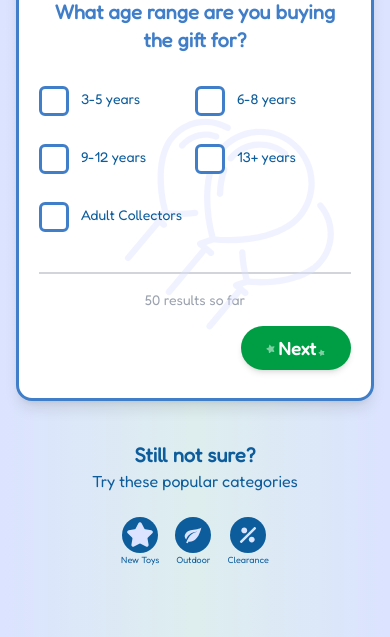
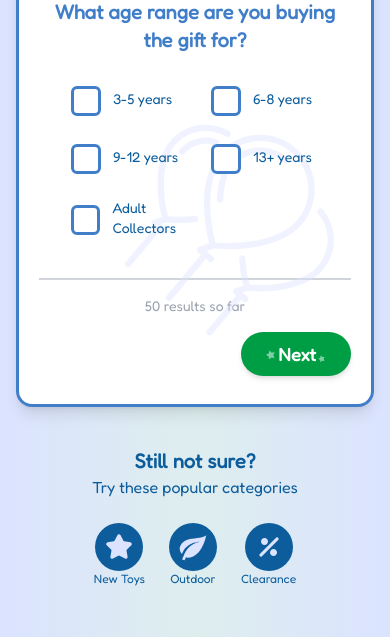
Before and after one commit to steveohozzy/entertainer-interview, a React (Create React App) app: page /present-finder in a window 390 px wide. Shown: the part 482-1119 px from the top of the page. Built offline with nearby package versions, Linux system fonts and the light colour scheme.

Commit message:
better alignmemnt

```diff
--- a/src/components/iconMenu/IconMenu.js
+++ b/src/components/iconMenu/IconMenu.js
@@ -126,6 +126,11 @@ const IconMenu = ({setShowMenu}) => {
             Clearance
           </Link>
           <Link
+            onClick={() => window.scrollTo({
+              top: 10,
+              left: 0,
+              behavior: "smooth",
+            })}
             to="/present-finder"
             className="transition-all text-brandBlue flex flex-col items-center hover:scale-110 group text-[9px] md:text-sm"
           >
--- a/src/routes/pdp/ProductDetails.js
+++ b/src/routes/pdp/ProductDetails.js
@@ -13,7 +13,7 @@ import {
 } from "../../store/wishlist/wishlistReducer";
 
 import { Swiper, SwiperSlide } from "swiper/react";
-import { Pagination, Autoplay } from "swiper/modules";
+import { Zoom, Pagination, Autoplay } from "swiper/modules";
 
 import "swiper/css";
 import "swiper/css/autoplay";
@@ -116,14 +116,15 @@ const ProductDetails = () => {
     <>
       <div className="max-w-7xl mx-auto px-4 sm:px-6 lg:px-8 py-8">
         <div className="rounded-xl flex flex-wrap bg-white items-start shadow-sm">
-          <div className="relative w-full md:w-2/5 p-4 border-[3px] border-brandNeonBlue rounded-xl [&_.swiper-pagination]:relative">
+          <div className="relative w-full md:w-2/5 p-4 border-[3px] border-brandNeonBlue rounded-xl [&_.swiper-pagination]:relative [&_.swiper-slide-zoomed]:cursor-move">
             <Swiper
               ref={swiperRef}
-              modules={[Autoplay, Pagination]}
+              modules={[Autoplay, Pagination, Zoom]}
               spaceBetween={20}
               slidesPerView={1}
               pagination={{ clickable: true }}
               autoplay={false}
+              zoom={true}
               onTransitionEnd={() => {
                 const slides = document.querySelectorAll(".swiper-slide");
 
@@ -158,16 +159,19 @@ const ProductDetails = () => {
               )}
               {product.images.map((image) => (
                 <SwiperSlide>
-                  <img
-                    className="object-cover w-full h-full"
-                    src={image}
-                    alt={product.name}
-                  />
+                  <div className="swiper-zoom-container">
+                    <img
+                      className="object-cover w-full h-full"
+                      src={image}
+                      alt={product.name}
+                    />
+                  </div>
                   {swatchColor === "orange" && (
                     <span className="absolute top-1/2 left-1/2 -rotate-45 text-orange-600 font-bold text-[100px] -translate-y-1/2 -translate-x-1/2">
                       ORANGE
                     </span>
                   )}
+                  <span className="absolute bottom-0 left-1/2 -translate-x-1/2 text-xs text-textBlue">double click to zoom</span>
                 </SwiperSlide>
               ))}
             </Swiper>
@@ -294,7 +298,7 @@ const ProductDetails = () => {
                   <div className="flex items-center">
                     <img src="/klarna-logo.svg" alt="Klarna" />
                     <p className="text-sm leading-[1.2] ml-2">
-                      Make 3 payments of £12.56.
+                      Make 3 payments of <span className="text-brandBlue">£{(product.price / 3).toFixed(2)}</span>
                       <br />
                       <span className="text-xs">
                         <button
@@ -665,7 +669,7 @@ const ProductDetails = () => {
                     </label>
                   </div>
                   {i < 2 && (
-                    <span className="text-xl md:text-3xl text-gray-400 font-bold absolute right-0 md:right-[-4px] top-[20%] md:top-[35%]">
+                    <span className="text-xl md:text-3xl text-gray-400 font-bold absolute right-0 md:right-[-4px] top-[23%] md:top-[35%]">
                       +
                     </span>
                   )}
--- a/src/routes/presentFinder/PresentFinder.js
+++ b/src/routes/presentFinder/PresentFinder.js
@@ -397,7 +397,7 @@ const PresentFinder = () => {
                   <div className="font-bold text-xl md:text-2xl text-textBlue text-center mb-4">
                     What age range are you buying the gift for?
                   </div>
-                  <div className="mt-3 pt-3 grid grid-cols-2 md:grid-cols-3 justify-center max-w-[800px] mx-auto">
+                  <div className="mt-3 pt-3 grid grid-cols-2 md:grid-cols-3 pl-8 md:pl-20 justify-center max-w-[800px] mx-auto">
                     {ageGroups.map((age) => {
                       return (
                         <label
@@ -464,7 +464,7 @@ const PresentFinder = () => {
                   <div className="font-bold text-xl md:text-2xl text-textBlue text-center mb-4">
                     Is there a particular type of toy you are looking for?
                   </div>
-                  <div className="mt-3 pt-3 grid grid-cols-2 md:grid-cols-3 items-center justify-center max-w-[800px] mx-auto">
+                  <div className="mt-3 pt-3 grid grid-cols-2 md:grid-cols-3 items-center justify-center max-w-[800px] mx-auto md:pl-20">
                     {features.map((feature) => {
                       return (
                         <label
@@ -607,7 +607,7 @@ const PresentFinder = () => {
             <div className="max-w-[800px] my-10 mx-auto">
               <h3 className="text-xl text-brandBlue text-center font-bold">Still not sure?</h3>
               <p className="text-brandBlue text-center">Try these popular categories</p>
-              <div className="flex justify-center items-center gap-4 mt-6">
+              <div className="flex justify-center items-center gap-6 mt-6">
                 <Link
             onClick={() => {
               window.scrollTo({
@@ -617,10 +617,10 @@ const PresentFinder = () => {
               });
             }}
             to="/category/new-toys"
-            className="transition-all text-brandBlue flex flex-col items-center hover:scale-110 group text-[9px] md:text-sm"
+            className="transition-all text-brandBlue flex flex-col items-center hover:scale-110 group text-xs md:text-sm"
           >
-            <span className="transition-all w-9 h-9 transition-duration-500 group-hover:rotate-[20deg] group-hover:shadow-lg text-brandLightBlue bg-brandBlue rounded-full md:w-12 md:h-12 p-1 flex items-center justify-center text-s">
-              <Star className="h-7 w-7" fill="currentColor" />
+            <span className="transition-all w-12 h-12 transition-duration-500 group-hover:rotate-[20deg] group-hover:shadow-lg text-brandLightBlue bg-brandBlue rounded-full md:w-16 md:h-16 p-1 flex items-center justify-center text-s">
+              <Star className="h-7 w-7 md:h-10 md:w-10" fill="currentColor" />
             </span>
             New Toys
           </Link>
@@ -633,9 +633,9 @@ const PresentFinder = () => {
               });
             }}
             to="/category"
-            className="transition-all text-brandBlue flex flex-col items-center hover:scale-110 group text-[9px] md:text-sm"
+            className="transition-all text-brandBlue flex flex-col items-center hover:scale-110 group text-xs md:text-sm"
           >
-            <span className="transition-all w-9 h-9 transition-duration-500 group-hover:rotate-[20deg] group-hover:shadow-lg text-brandLightBlue bg-brandBlue rounded-full md:w-12 md:h-12 p-2 flex items-center justify-center">
+            <span className="transition-all w-12 h-12 transition-duration-500 group-hover:rotate-[20deg] group-hover:shadow-lg text-brandLightBlue bg-brandBlue rounded-full md:w-16 md:h-16 p-2 md:p-3 flex items-center justify-center">
               <svg xmlns="http://www.w3.org/2000/svg" viewBox="0 0 24 24">
                 <path
                   fill="currentColor"
@@ -655,13 +655,11 @@ const PresentFinder = () => {
                 });
               }}
               to="/category"
-              className="transition-all text-brandBlue flex flex-col items-center hover:scale-110 group text-[9px] md:text-sm"
+              className="transition-all text-brandBlue flex flex-col items-center hover:scale-110 group text-xs md:text-sm"
             >
-              <span className="transition-all w-9 h-9 transition-duration-500 group-hover:rotate-[20deg] group-hover:shadow-lg text-brandLightBlue bg-brandBlue rounded-full md:w-12 md:h-12 p-2 flex items-center justify-center">
+              <span className="transition-all w-12 h-12 transition-duration-500 group-hover:rotate-[20deg] group-hover:shadow-lg text-brandLightBlue bg-brandBlue rounded-full md:w-16 md:h-16 p-3 md:p-4 flex items-center justify-center">
                 <svg
                   xmlns="http://www.w3.org/2000/svg"
-                  width=" 22"
-                  height=" 22"
                   viewBox="0 0 24 24"
                   fill="none"
                 >
```
